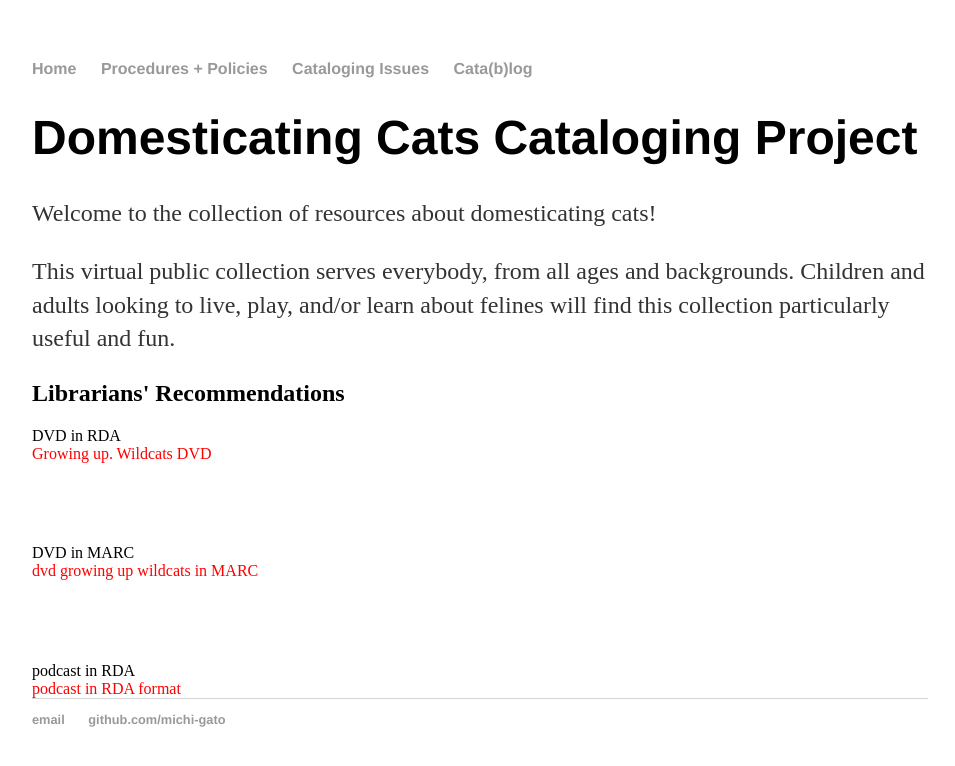
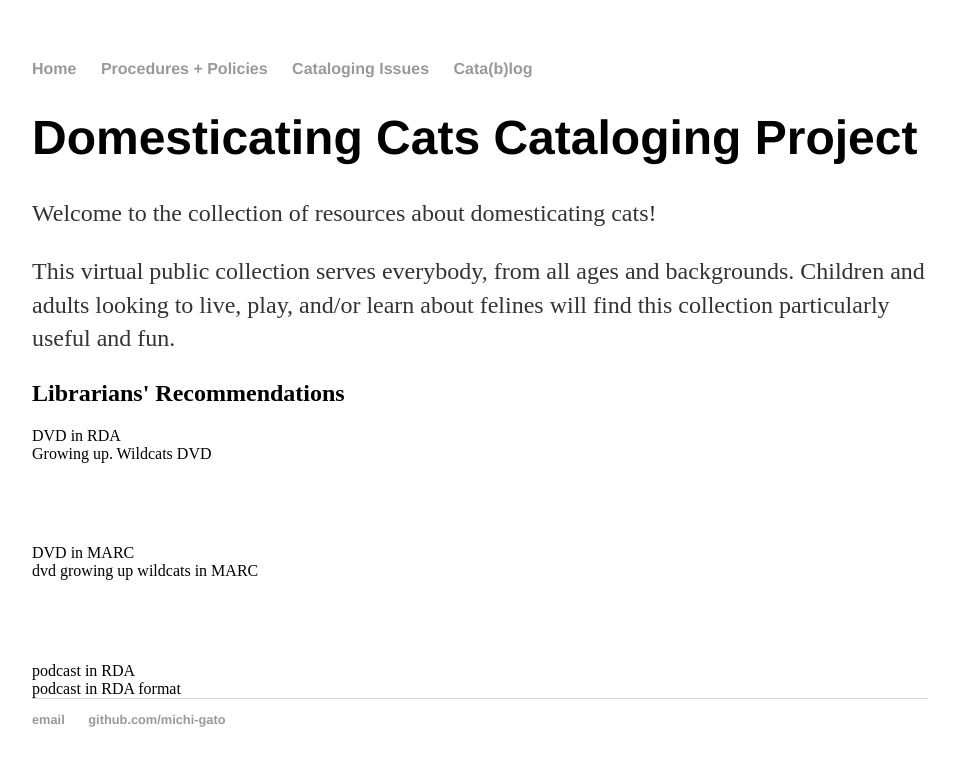
Before and after one commit to cat-alog/cat-alog.github.io, a Jekyll site: the page built from index.html, in a window 1280 px wide. Shown: the top 766 px of the page, without its empty margins (160-1115 px from the left). Built offline with Jekyll 4.4.1, drawn with Linux system fonts in a browser that asks for light colours.

Commit message:
Update index.html

```diff
--- a/index.html
+++ b/index.html
@@ -18,8 +18,8 @@ title: Domesticating Cats Collection
 
 </div><!-- /.blurb -->
 <style>
-	div.zero {color:red; visibility:collapse;}
-.zero .show {visibility:visible;}
+	div.zero {    visibility:collapse;}
+	.zero .show { visibility:visible; }
 
 
 </style>
```
